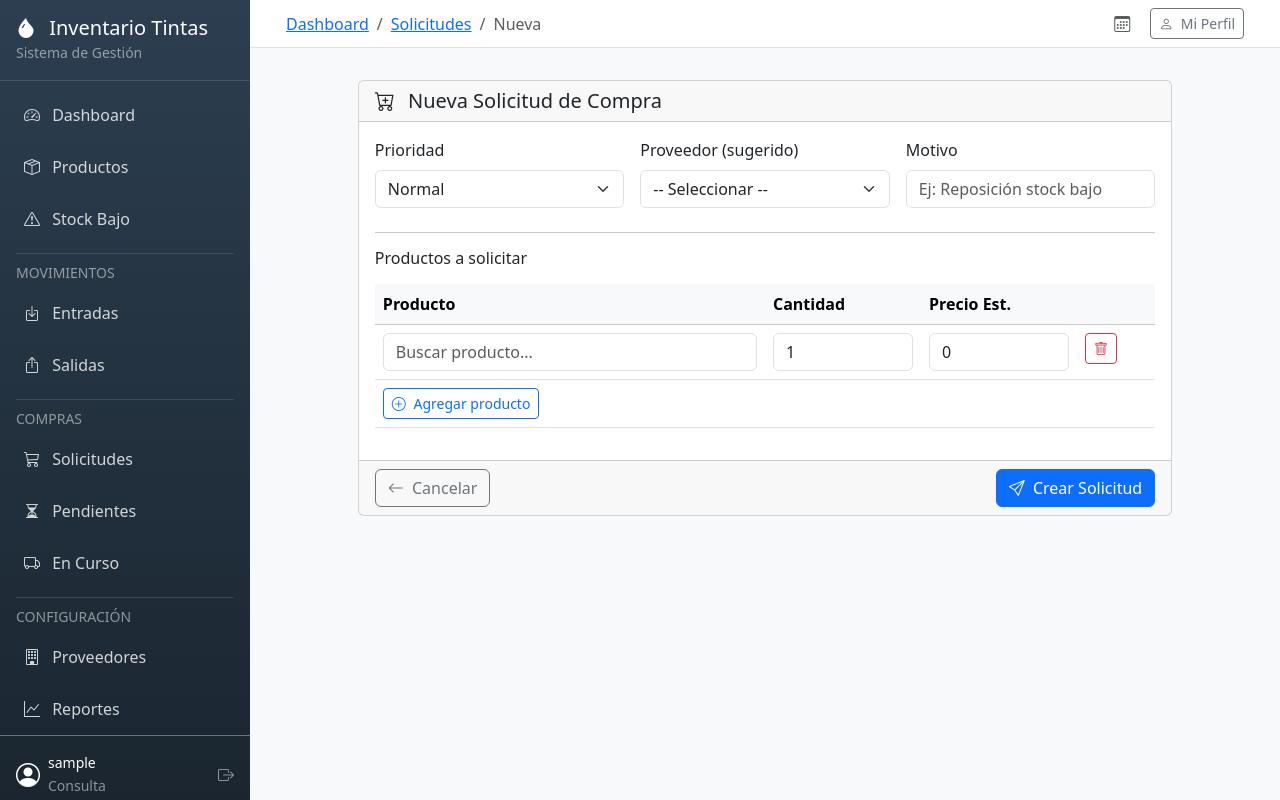
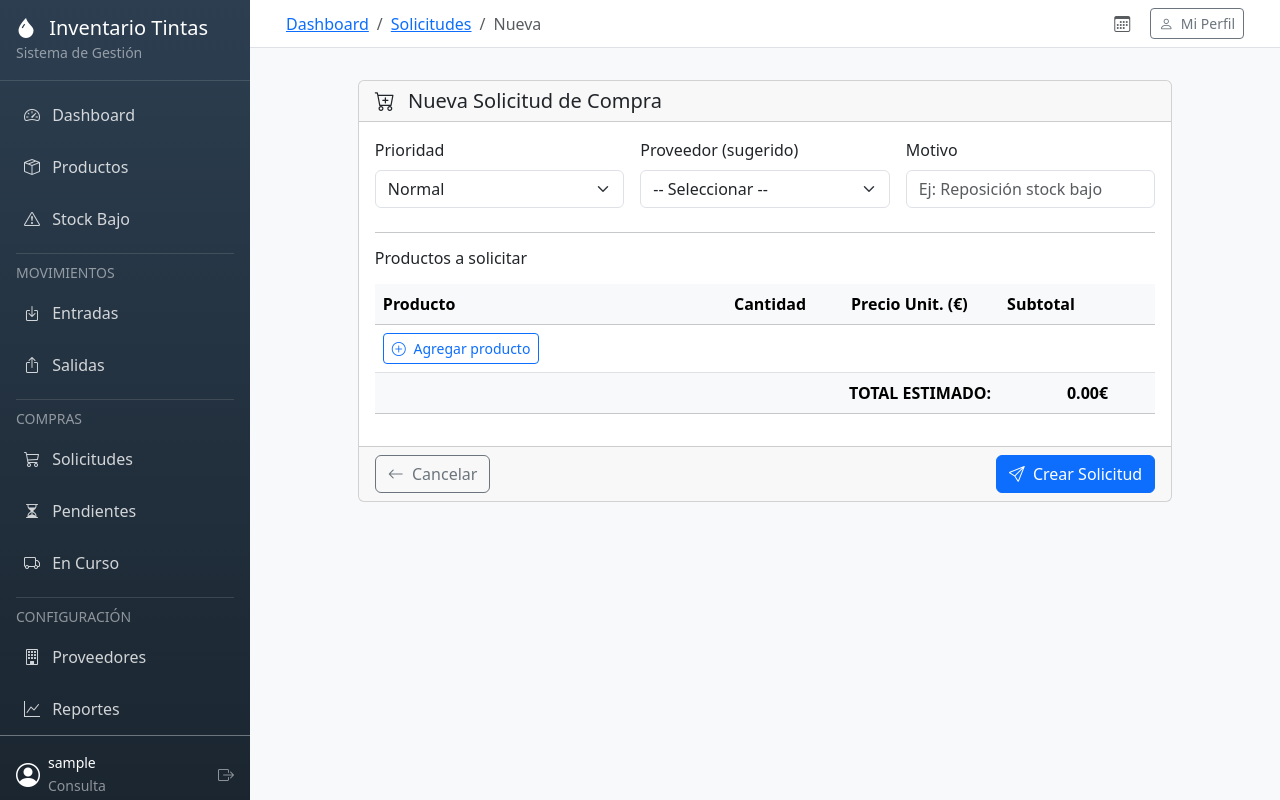
Before and after one commit to gperezmakito-hub/inventario-excel-recuperacion, a Flask app: page /compras/nueva in a window 1280 px wide. Run offline with Flask 3, Linux system fonts and the light colour scheme; the visitor is signed in with stand-in values (Sample User, id 1); data that the repository does not hold is empty; some libraries are stand-ins or nearby versions.

Commit message:
Permitir ajustar precios por operacion en solicitudes de compra

```diff
--- a/app/routes/compras.py
+++ b/app/routes/compras.py
@@ -125,6 +125,7 @@ def nueva():
         # Agregar líneas de productos
         producto_ids = request.form.getlist('producto_id[]')
         cantidades = request.form.getlist('cantidad[]')
+        precios = request.form.getlist('precio[]')
 
         if not producto_ids:
             flash('Debes agregar al menos un producto a la solicitud.', 'warning')
@@ -134,11 +135,14 @@ def nueva():
             if producto_id and cantidades[i]:
                 producto = Producto.query.get(int(producto_id))
                 if producto:
+                    # Usar el precio del formulario si está disponible, sino el del producto
+                    precio = float(precios[i]) if i < len(precios) and precios[i] else producto.precio_compra
+
                     linea = LineaSolicitud(
                         solicitud_id=solicitud.id,
                         producto_id=int(producto_id),
                         cantidad_solicitada=int(cantidades[i]),
-                        precio_estimado=producto.precio_compra
+                        precio_estimado=precio
                     )
                     db.session.add(linea)
 
@@ -321,10 +325,16 @@ def aprobar(id):
     if request.method == 'POST':
         estado_anterior = solicitud.estado
 
-        # Actualizar cantidades aprobadas
+        # Actualizar cantidades aprobadas y precios
         for linea in solicitud.lineas:
             cantidad_aprobada = request.form.get(f'cantidad_{linea.id}', type=int)
+            precio_actualizado = request.form.get(f'precio_{linea.id}', type=float)
+
             linea.cantidad_aprobada = cantidad_aprobada
+
+            # Actualizar precio estimado si se modificó
+            if precio_actualizado is not None:
+                linea.precio_estimado = precio_actualizado
 
         solicitud.estado = 'aprobada'
         solicitud.aprobado_por_id = current_user.id
@@ -398,6 +408,12 @@ def pedir(id):
 
     if request.method == 'POST':
         estado_anterior = solicitud.estado
+
+        # Actualizar precios si se modificaron
+        for linea in solicitud.lineas:
+            precio_final = request.form.get(f'precio_{linea.id}', type=float)
+            if precio_final is not None:
+                linea.precio_real = precio_final
 
         solicitud.estado = 'pedida'
         solicitud.fecha_pedido = datetime.now()
--- a/app/templates/compras/form_nueva.html
+++ b/app/templates/compras/form_nueva.html
@@ -90,10 +90,11 @@
                     <table class="table" id="tablaProductos">
                         <thead class="table-light">
                             <tr>
-                                <th style="width: 50%">Producto</th>
-                                <th style="width: 20%">Cantidad</th>
-                                <th style="width: 20%">Precio Est.</th>
-                                <th style="width: 10%"></th>
+                                <th style="width: 45%">Producto</th>
+                                <th style="width: 15%">Cantidad</th>
+                                <th style="width: 20%">Precio Unit. (€)</th>
+                                <th style="width: 15%">Subtotal</th>
+                                <th style="width: 5%"></th>
                             </tr>
                         </thead>
                         <tbody id="productosBody">
@@ -101,11 +102,16 @@
                         </tbody>
                         <tfoot>
                             <tr>
-                                <td colspan="4">
+                                <td colspan="5">
                                     <button type="button" class="btn btn-outline-primary btn-sm" id="btnAgregarProducto">
                                         <i class="bi bi-plus-circle me-1"></i> Agregar producto
                                     </button>
                                 </td>
+                            </tr>
+                            <tr class="table-light">
+                                <th colspan="3" class="text-end">TOTAL ESTIMADO:</th>
+                                <th class="text-end" id="totalGeneral">0.00€</th>
+                                <th></th>
                             </tr>
                         </tfoot>
                     </table>
@@ -141,11 +147,12 @@ function agregarFilaProducto(productoId = '', productoNombre = '', cantidad = 1,
             <div class="dropdown-menu producto-dropdown" style="max-height: 200px; overflow-y: auto;"></div>
         </td>
         <td>
-            <input type="number" class="form-control" name="cantidad[]" min="1" value="${cantidad}" required>
+            <input type="number" class="form-control cantidad-input" name="cantidad[]" min="1" value="${cantidad}" required>
         </td>
         <td>
-            <input type="text" class="form-control precio-estimado" value="${precio}" readonly>
+            <input type="number" class="form-control precio-input" name="precio[]" value="${precio}" min="0" step="0.01">
         </td>
+        <td class="text-end subtotal-cell">0.00€</td>
         <td>
             <button type="button" class="btn btn-outline-danger btn-sm btn-eliminar">
                 <i class="bi bi-trash"></i>
@@ -158,7 +165,7 @@ function agregarFilaProducto(productoId = '', productoNombre = '', cantidad = 1,
     const input = tr.querySelector('.producto-buscar');
     const dropdown = tr.querySelector('.producto-dropdown');
     const hiddenId = tr.querySelector('.producto-id');
-    const precioInput = tr.querySelector('.precio-estimado');
+    const precioInput = tr.querySelector('.precio-input');
 
     input.addEventListener('input', async function() {
         const q = this.value.trim();
@@ -180,8 +187,9 @@ function agregarFilaProducto(productoId = '', productoNombre = '', cantidad = 1,
                 e.preventDefault();
                 input.value = `${p.nombre} ${p.color || ''}`;
                 hiddenId.value = p.id;
-                precioInput.value = p.precio_compra.toFixed(2) + '€';
+                precioInput.value = p.precio_compra.toFixed(2);
                 dropdown.classList.remove('show');
+                calcularSubtotales();
             });
             dropdown.appendChild(item);
         });
@@ -203,9 +211,15 @@ function agregarFilaProducto(productoId = '', productoNombre = '', cantidad = 1,
     // Botón eliminar
     tr.querySelector('.btn-eliminar').addEventListener('click', function() {
         tr.remove();
+        calcularSubtotales();
     });
 
+    // Calcular al cambiar cantidad o precio
+    tr.querySelector('.cantidad-input').addEventListener('input', calcularSubtotales);
+    tr.querySelector('.precio-input').addEventListener('input', calcularSubtotales);
+
     filaIndex++;
+    calcularSubtotales();
 }
 
 // Botón agregar producto vacío
@@ -213,10 +227,28 @@ document.getElementById('btnAgregarProducto').addEventListener('click', function
     agregarFilaProducto();
 });
 
-// Botón agregar productos seleccionados de stock bajo
-document.getElementById('btnAgregarSeleccionados')?.addEventListener('click', function() {
-    document.querySelectorAll('.producto-check:checked').forEach(check => {
-        const id = check.value;
+// Botón agregar productos seleccionados de stock bajo);
+        check.checked = false;
+    });
+});
+
+// Función para calcular subtotales
+function calcularSubtotales() {
+    let total = 0;
+    document.querySelectorAll('#productosBody tr').forEach(tr => {
+        const cantidad = parseFloat(tr.querySelector('.cantidad-input')?.value) || 0;
+        const precio = parseFloat(tr.querySelector('.precio-input')?.value) || 0;
+        const subtotal = cantidad * precio;
+
+        const subtotalCell = tr.querySelector('.subtotal-cell');
+        if (subtotalCell) {
+            subtotalCell.textContent = subtotal.toFixed(2) + '€';
+        }
+        total += subtotal;
+    });
+
+    document.getElementById('totalGeneral').textContent = total.toFixed(2) + '€';
+}     const id = check.value;
         const nombre = check.dataset.nombre + ' ' + check.dataset.color;
         const cantidad = parseInt(check.dataset.sugerido) || 1;
         const precio = parseFloat(check.dataset.precio) || 0;
```
Also changed, not shown: app/templates/compras/form_aprobar.html (+49 -7 lines), app/templates/compras/form_pedir.html (+48 -4 lines).
